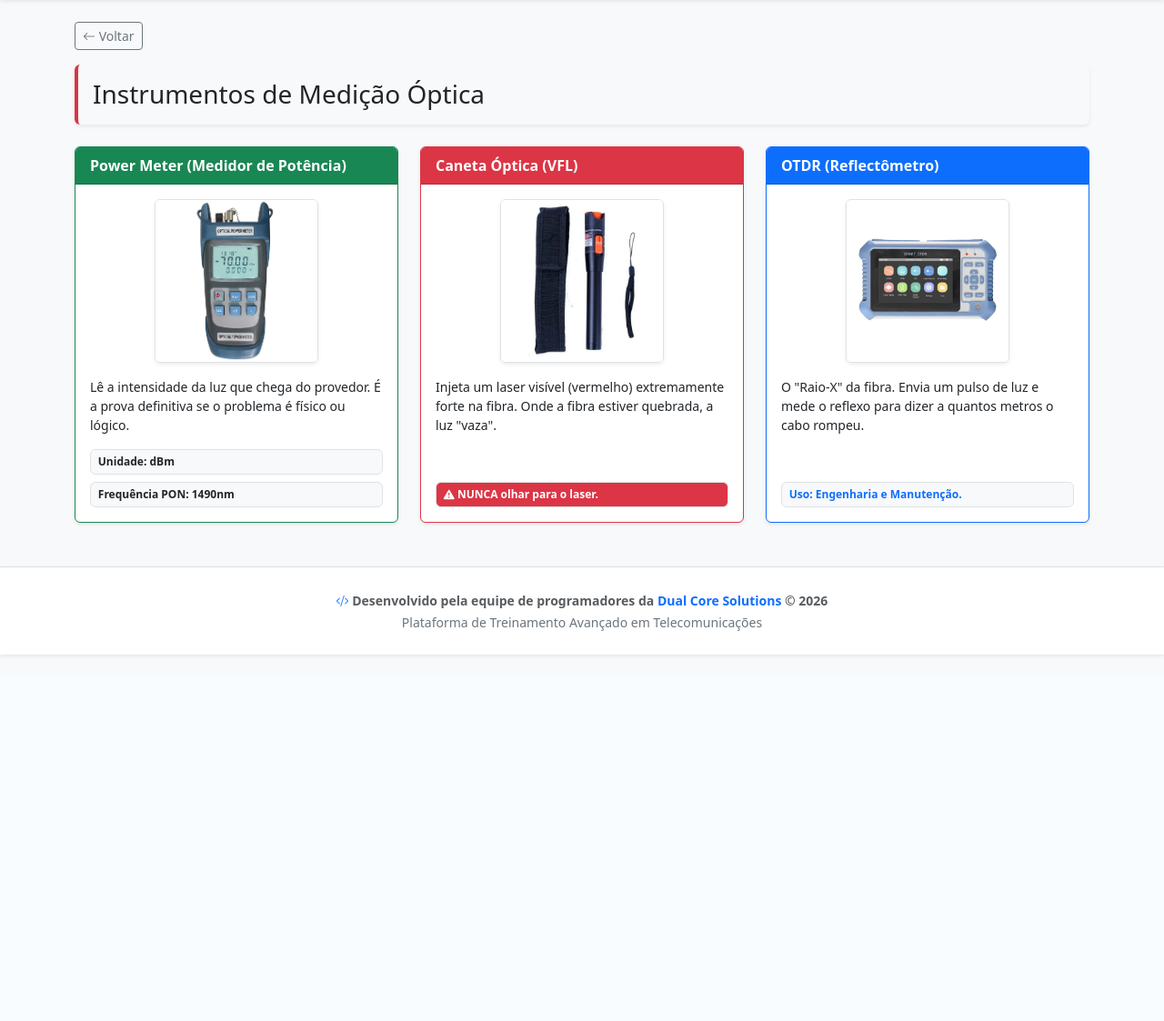
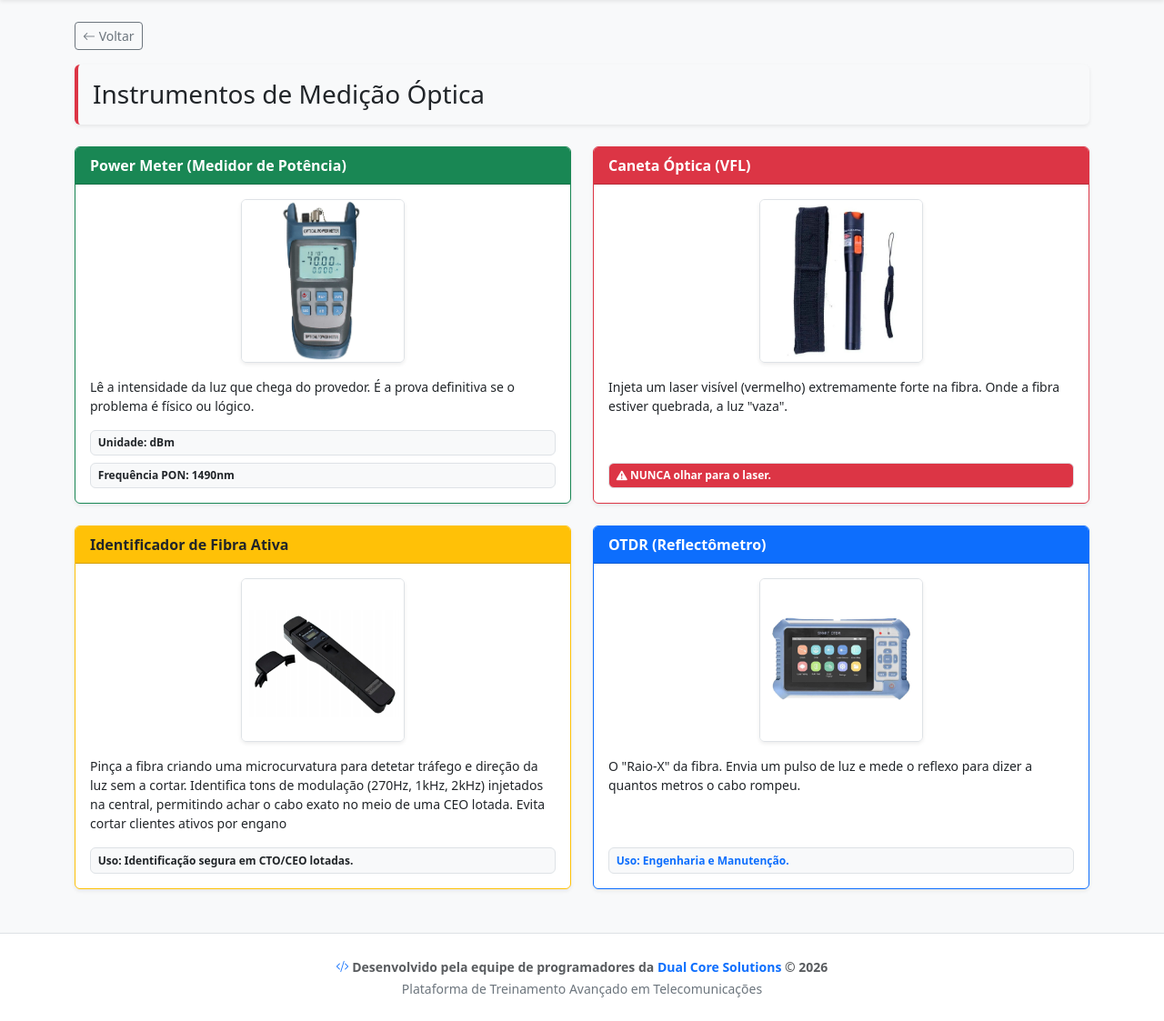
Before and after one commit to binhog29/projeto_telecom, a Flask app: page /ftth/hardware/instrumentos in a window 1280 px wide. Shown: the part 56-1179 px from the top of the page at 91% size. Before the commit the page ends 778 px from the top, so only its background shows below. Run offline with Flask 3, Linux system fonts and the light colour scheme.

Commit message:
Refinamento visual, cores customizadas e melhorias nos textos de FTTH e Segurança

```diff
--- a/templates/ftth_hw_instrumentos.html
+++ b/templates/ftth_hw_instrumentos.html
@@ -10,15 +10,13 @@
 </div>
 
 <div class="row g-4 mb-5">
-    <div class="col-12 col-lg-4">
+    <div class="col-12 col-md-6">
         <div class="card h-100 shadow-sm border-success">
             <div class="card-header bg-success text-white fw-bold">Power Meter (Medidor de Potência)</div>
             <div class="card-body text-center d-flex flex-column align-items-center">
-
                 <div class="mb-3 w-100 d-flex justify-content-center align-items-center" style="min-height: 180px;">
                     <img src="/static/img/powermeter.jpg" alt="Power Meter" class="img-fluid rounded shadow-sm border" style="max-height: 180px; object-fit: contain;">
                 </div>
-
                 <p class="text-start small flex-grow-1">Lê a intensidade da luz que chega do provedor. É a prova definitiva se o problema é físico ou lógico.</p>
                 <div class="text-start mt-auto w-100">
                     <span class="badge bg-light text-dark border w-100 text-start text-wrap lh-base mb-2">Unidade: dBm</span>
@@ -28,15 +26,13 @@
         </div>
     </div>
 
-    <div class="col-12 col-lg-4">
+    <div class="col-12 col-md-6">
         <div class="card h-100 shadow-sm border-danger">
             <div class="card-header bg-danger text-white fw-bold">Caneta Óptica (VFL)</div>
             <div class="card-body text-center d-flex flex-column align-items-center">
-
                 <div class="mb-3 w-100 d-flex justify-content-center align-items-center" style="min-height: 180px;">
                     <img src="/static/img/caneta_vfl.jpg" alt="Caneta VFL" class="img-fluid rounded shadow-sm border" style="max-height: 180px; object-fit: contain;">
                 </div>
-
                 <p class="text-start small flex-grow-1">Injeta um laser visível (vermelho) extremamente forte na fibra. Onde a fibra estiver quebrada, a luz "vaza".</p>
                 <div class="text-start mt-auto w-100">
                     <span class="badge bg-danger text-white border w-100 text-start text-wrap lh-base"><i class="bi bi-exclamation-triangle-fill"></i> NUNCA olhar para o laser.</span>
@@ -45,15 +41,28 @@
         </div>
     </div>
 
-    <div class="col-12 col-lg-4">
+    <div class="col-12 col-md-6">
+        <div class="card h-100 shadow-sm border-warning">
+            <div class="card-header bg-warning text-dark fw-bold">Identificador de Fibra Ativa</div>
+            <div class="card-body text-center d-flex flex-column align-items-center">
+                <div class="mb-3 w-100 d-flex justify-content-center align-items-center" style="min-height: 180px;">
+                    <img src="/static/img/identificador_fibra.png" alt="Identificador de Fibra Ativa" class="img-fluid rounded shadow-sm border" style="max-height: 180px; object-fit: contain;">
+                </div>
+                <p class="text-start small flex-grow-1">Pinça a fibra criando uma microcurvatura para detetar tráfego e direção da luz sem a cortar. Identifica tons de modulação (270Hz, 1kHz, 2kHz) injetados na central, permitindo achar o cabo exato no meio de uma CEO lotada. Evita cortar clientes ativos por engano</p>
+                <div class="text-start mt-auto w-100">
+                    <span class="badge bg-light text-dark border w-100 text-start text-wrap lh-base">Uso: Identificação segura em CTO/CEO lotadas.</span>
+                </div>
+            </div>
+        </div>
+    </div>
+
+    <div class="col-12 col-md-6">
         <div class="card h-100 shadow-sm border-primary">
             <div class="card-header bg-primary text-white fw-bold">OTDR (Reflectômetro)</div>
             <div class="card-body text-center d-flex flex-column align-items-center">
-
                 <div class="mb-3 w-100 d-flex justify-content-center align-items-center" style="min-height: 180px;">
                     <img src="/static/img/otdr.jpg" alt="OTDR" class="img-fluid rounded shadow-sm border" style="max-height: 180px; object-fit: contain;">
                 </div>
-
                 <p class="text-start small flex-grow-1">O "Raio-X" da fibra. Envia um pulso de luz e mede o reflexo para dizer a quantos metros o cabo rompeu.</p>
                 <div class="text-start mt-auto w-100">
                     <span class="badge bg-light text-primary border w-100 text-start text-wrap lh-base">Uso: Engenharia e Manutenção.</span>
--- a/templates/ip_teoria.html
+++ b/templates/ip_teoria.html
@@ -65,7 +65,7 @@
 
 <div class="row mb-5 g-4">
     <div class="col-12">
-        <h3 class="text-white border-bottom border-secondary pb-2 mb-4"><i class="bi bi-globe2 text-primary"></i> As Escalas de Rede (Topologia Geográfica)</h3>
+        <h3 class="text-dark border-bottom border-secondary pb-2 mb-4"><i class="bi bi-globe2 text-primary"></i> As Escalas de Rede (Topologia Geográfica)</h3>
         <p class="text-muted">Para um provedor de internet (ISP), dominar a escala da rede é fundamental para vender o produto certo e diagnosticar problemas no local correto. </p>
     </div>
 
@@ -154,7 +154,7 @@
 
 <div class="row mb-5">
     <div class="col-12">
-        <h3 class="text-white border-bottom border-secondary pb-2 mb-4"><i class="bi bi-send-check text-warning"></i> A Jornada do Pacote (Como tudo se encaixa)</h3>
+        <h3 class="text-dark border-bottom border-secondary pb-2 mb-4"><i class="bi bi-send-check text-warning"></i> A Jornada do Pacote (Como tudo se encaixa)</h3>
         <p class="text-muted mb-4">Quando um cliente envia uma mensagem de WhatsApp ou clica num vídeo no TikTok, a informação passa por vários equipamentos e mudanças de estado. Entender este caminho é o segredo para diagnosticar onde um problema está a ocorrer.</p>
 
         <div class="d-flex flex-column flex-lg-row justify-content-between align-items-center gap-3">
--- a/templates/pratica_ceo_cto.html
+++ b/templates/pratica_ceo_cto.html
@@ -8,7 +8,7 @@
 <ol>
     <li>**Fixação:** Use cintas BAP e suporte para fixar a CTO no poste.</li>
     <li>**Fusão do Cabo de Entrada:** Faça a fusão do cabo de distribuição (que vem da CEO) com o pigtail do splitter interno da CTO.</li>
-    <li>**Acomodação:** Acomode o excesso de fibra nos cassetes internos, garantindo que não haja curvaturas apertadas (que causam atenuação).</li>
+    <li>**Acomodação:** Acomode cuidadosamente o excesso de fibra nas bandejas de emenda (ou de acomodação), garantindo que não haja curvaturas apertadas, pois desrespeitar o raio de curvatura mínimo do cabo causa perda de sinal (atenuação)..</li>
     <li>**Terminação:** Feche as portas de atendimento que não serão usadas com plugs (vedação).</li>
 </ol>
 
```
Also changed, not shown: templates/security_teoria.html (+27 -0 lines), templates/servers_teoria.html (+5 -5 lines), templates/simulador_campo.html (+4 -3 lines), static/img/identificador_fibra.png (added).
